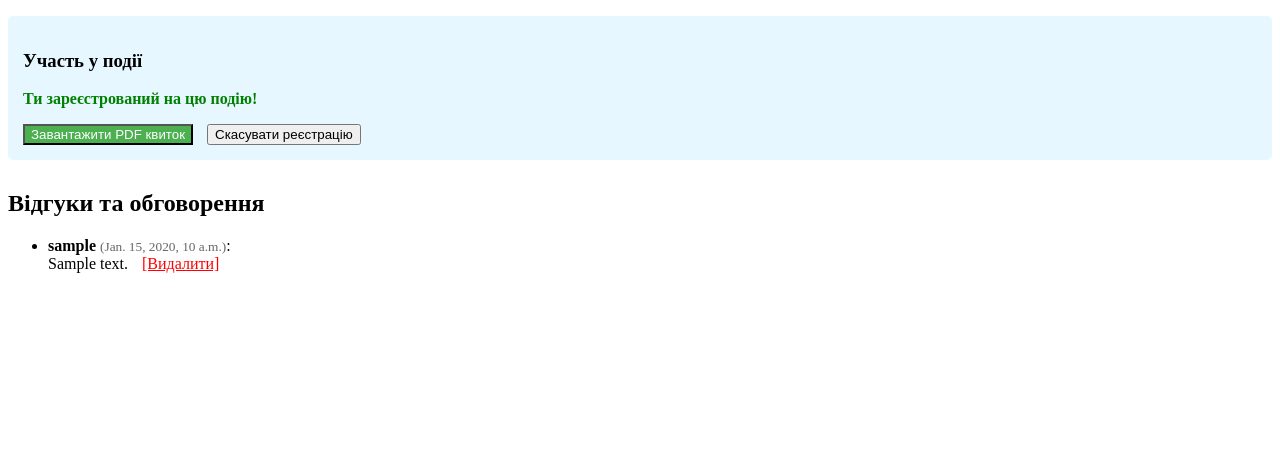
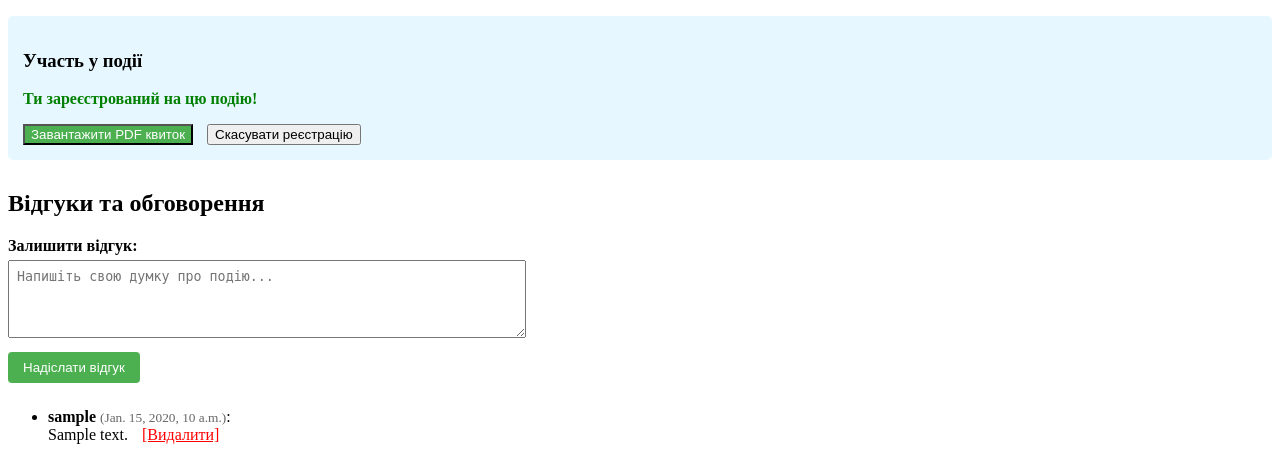
Before and after one commit to danylomshovkoplias-beep/event-management-django, a Django app: page /events/1/ in a window 1280 px wide. Shown: the part 332-800 px from the top of the page. Run offline with Django 5.2, Linux system fonts and the light colour scheme; a user stored in the database is signed in; tables that the repository leaves empty hold one stand-in row (values such as "Sample post").

Commit message:
Додано робочу форму та маршрути для відгуків і обговорення

```diff
--- a/events/urls.py
+++ b/events/urls.py
@@ -7,10 +7,11 @@ urlpatterns = [
     path('create/', views.event_create, name='event_create'),
     path('<int:pk>/update/', views.event_update, name='event_update'),
     path('<int:pk>/delete/', views.event_delete, name='event_delete'),
-    path('review/delete/<int:pk>/', views.delete_review, name='delete_review'),
+    path('<int:pk>/review/add/', views.add_review, name='add_review'),
+    path('review/<int:pk>/delete/', views.delete_review, name='delete_review'),
     path('<int:pk>/register/', views.register_for_event, name='register_for_event'),
     path('<int:pk>/cancel/', views.cancel_registration, name='cancel_registration'),
-    path('my-events/', views.my_registrations, name='my_registrations'),
     path('<int:pk>/favorite/', views.toggle_favorite, name='toggle_favorite'),
+    path('my-registrations/', views.my_registrations, name='my_registrations'),
     path('<int:pk>/ticket/', views.generate_pdf_ticket, name='generate_pdf_ticket'),
 ]
--- a/events/views.py
+++ b/events/views.py
@@ -117,3 +117,16 @@ def generate_pdf_ticket(request, pk):
     p.save()
     buffer.seek(0)
     return FileResponse(buffer, as_attachment=True, filename=f"ticket_{event.pk}.pdf")
+
+@login_required
+def add_review(request, pk):
+    event = get_object_or_404(Event, pk=pk)
+    if request.method == 'POST':
+        text = request.POST.get('text', '').strip()
+        if text:
+            Review.objects.create(
+                event=event,
+                user=request.user,
+                text=text
+            )
+    return redirect('event_detail', pk=pk)
--- a/templates/events/event_detail.html
+++ b/templates/events/event_detail.html
@@ -51,6 +51,14 @@
     </div>
 
     <h2>Відгуки та обговорення</h2>
+    <form action="{% url 'add_review' event.pk %}" method="post" style="margin-bottom: 25px; margin-top: 15px;">
+    {% csrf_token %}
+    <div style="margin-bottom: 10px;">
+        <label for="review_text"><strong>Залишити відгук:</strong></label><br>
+        <textarea id="review_text" name="text" rows="4" style="width: 100%; max-width: 500px; margin-top: 5px; padding: 8px;" placeholder="Напишіть свою думку про подію..." required></textarea>
+    </div>
+    <button type="submit" style="background-color: #4CAF50; color: white; padding: 8px 15px; border: none; cursor: pointer; border-radius: 4px;">Надіслати відгук</button>
+</form>
     <ul>
         {% for review in reviews %}
             <li style="margin-bottom: 10px;">
--- a/templates/events/event_list.html
+++ b/templates/events/event_list.html
@@ -12,7 +12,7 @@
 <form action="{% url 'logout' %}" method="post" style="display: inline; margin-left: 15px;">
     {% csrf_token %}
     <button type="submit">Вийти з акаунта</button>
-</form>І
+</form>ІІ
         {% else %}
             <span>Ви увійшли як гість (Анонім)</span>
             <a href="{% url 'login' %}" style="margin-left: 15px;"><button>Увійти</button></a>
```
